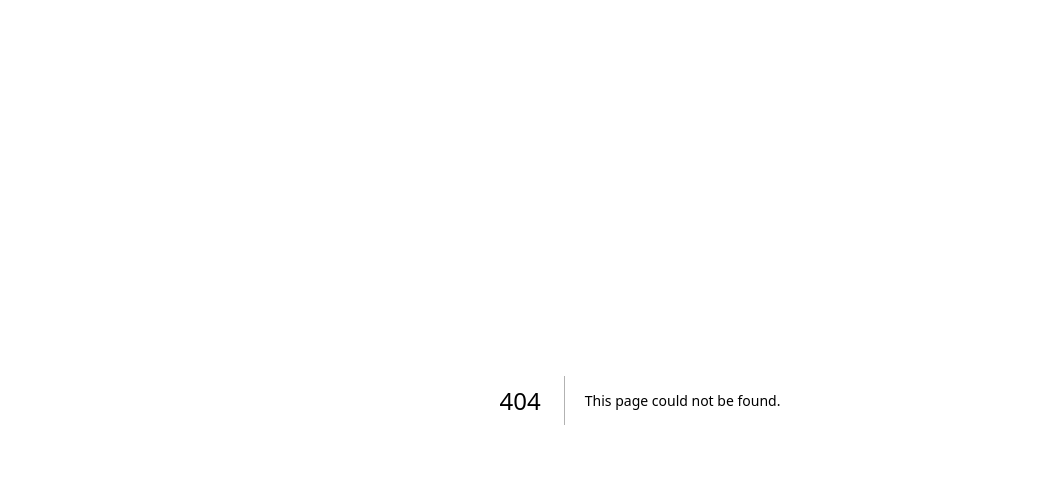
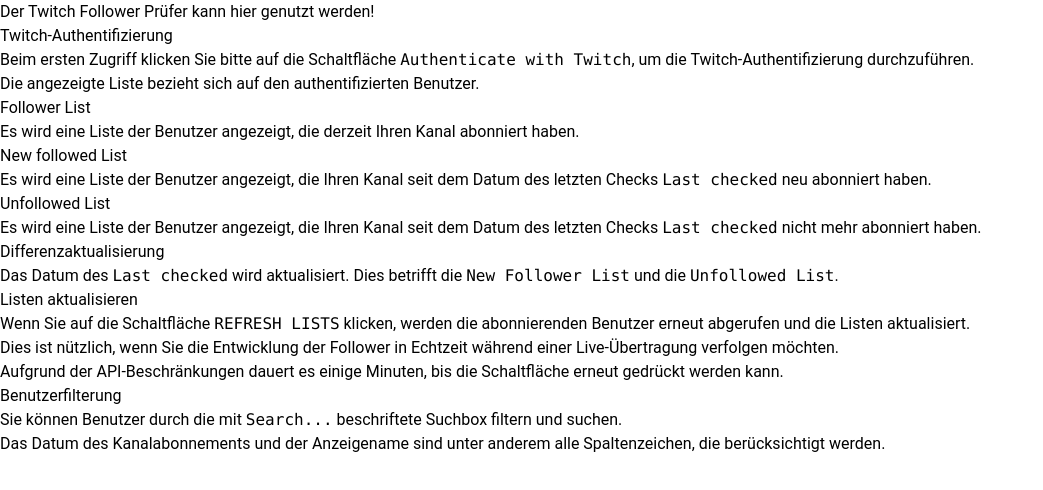
Before and after one commit to NPJigaK/twitch-follower-checker, a Next.js app: page /de/how_to_use in a window 1280 px wide. Before the commit this address had no page. Shown: the top 490 px of the page, without its empty margins (0-1043 px from the left). Built offline with nearby package versions, Linux system fonts and the light colour scheme.

Commit message:
Add doc for de

```diff
--- a/pages/de/_meta.ts
+++ b/pages/de/_meta.ts
@@ -2,6 +2,12 @@
   index: {
     title: "Einleitung",
   },
+  how_to_use: {
+    title: "Anleitung",
+  },
+  contribute: {
+    title: "Mitwirken",
+  },
 };
 
 export default _meta;
--- /dev/null
+++ b/pages/de/contribute.mdx
@@ -0,0 +1,6 @@
+---
+title: Beitrag zum Twitch Follower Prüfer
+description: Verbesserung des Twitch Follower Prüfers gewünscht
+---
+
+Wir nehmen jederzeit Fehlermeldungen sowie Wünsche und Funktionsvorschläge entgegen! Nach Prüfung werden wir diese gerne aufnehmen!
--- /dev/null
+++ b/pages/de/how_to_use.mdx
@@ -0,0 +1,40 @@
+---
+title: Anleitung zum Twitch Follower Prüfer - Überprüfung neuer Follower und Entfolgungen
+description: Auf dieser Seite wird erklärt, wie der Twitch Follower Prüfer verwendet wird.
+---
+
+import Link from "next/link";
+
+Der Twitch Follower Prüfer kann <Link class={"\_text-primary-600 \_underline \_decoration-from-font [text-underline-position:from-font]"}href="/" target="\_blank" rel="noopener noreferrer">hier</Link> genutzt werden!
+
+## Twitch-Authentifizierung
+
+Beim ersten Zugriff klicken Sie bitte auf die Schaltfläche `Authenticate with Twitch`, um die Twitch-Authentifizierung durchzuführen.
+Die angezeigte Liste bezieht sich auf den authentifizierten Benutzer.
+
+## Follower List
+
+Es wird eine Liste der Benutzer angezeigt, die derzeit Ihren Kanal abonniert haben.
+
+## New followed List
+
+Es wird eine Liste der Benutzer angezeigt, die Ihren Kanal seit dem Datum des letzten Checks `Last checked` neu abonniert haben.
+
+## Unfollowed List
+
+Es wird eine Liste der Benutzer angezeigt, die Ihren Kanal seit dem Datum des letzten Checks `Last checked` nicht mehr abonniert haben.
+
+## Differenzaktualisierung
+
+Das Datum des `Last checked` wird aktualisiert. Dies betrifft die `New Follower List` und die `Unfollowed List`.
+
+## Listen aktualisieren
+
+Wenn Sie auf die Schaltfläche `REFRESH LISTS` klicken, werden die abonnierenden Benutzer erneut abgerufen und die Listen aktualisiert.
+Dies ist nützlich, wenn Sie die Entwicklung der Follower in Echtzeit während einer Live-Übertragung verfolgen möchten.
+Aufgrund der API-Beschränkungen dauert es einige Minuten, bis die Schaltfläche erneut gedrückt werden kann.
+
+## Benutzerfilterung
+
+Sie können Benutzer durch die mit `Search...` beschriftete Suchbox filtern und suchen.
+Das Datum des Kanalabonnements und der Anzeigename sind unter anderem alle Spaltenzeichen, die berücksichtigt werden.
--- a/pages/de/index.mdx
+++ b/pages/de/index.mdx
@@ -1,7 +1,17 @@
 ---
-title: Twitch Follower Checker - Checking New Follows and Unfollows
-description: Twitch Follower Checker is a tool that allows you to easily check new followers and unfollowed users on your Twitch channel via your browser.
+title: Twitch Follower Prüfer - Überprüfung neuer Follower und Entfolgungen
+description: Der Twitch Follower Prüfer ist ein Tool, mit dem Sie neue Follower und Entfolgungen auf Ihrem Twitch-Kanal einfach im Browser überprüfen können.
 ---
 
-WIP
-Please refer to the [English documentation](/en) in the meantime.
+import Link from "next/link";
+
+Dies ist die Dokumentationsseite für den Twitch Follower Prüfer!
+Der Twitch Follower Prüfer kann <Link class={"\_text-primary-600 \_underline \_decoration-from-font [text-underline-position:from-font]"}href="/" target="\_blank" rel="noopener noreferrer">hier</Link> genutzt werden!
+
+## Was ist der Twitch Follower Prüfer?
+
+Der Twitch Follower Prüfer ist ein Tool, mit dem Sie neue Follower und Entfolgungen auf Ihrem Twitch-Kanal einfach im Browser überprüfen können.
+
+## Anleitung für den Twitch Follower Prüfer
+
+Die Anleitung für den Twitch Follower Prüfer finden Sie [hier](../de/how_to_use/).
--- a/pages/en/how_to_use.mdx
+++ b/pages/en/how_to_use.mdx
@@ -16,7 +16,7 @@
 
 A list of users currently following your channel is displayed.
 
-## New Follower List
+## New followed List
 
 A list of users who have started following your channel since the `Last checked` date is displayed.
 
--- a/pages/ja/how_to_use.mdx
+++ b/pages/ja/how_to_use.mdx
@@ -16,7 +16,7 @@
 
 現在あなたのチャンネルをフォローしているユーザーの一覧が表示されます。
 
-## New Follower List
+## New followed List
 
 `Last checked` の日付の時点のフォロワーから新しくあなたのチャンネルをフォローしたユーザーの一覧が表示されます。
 
```
